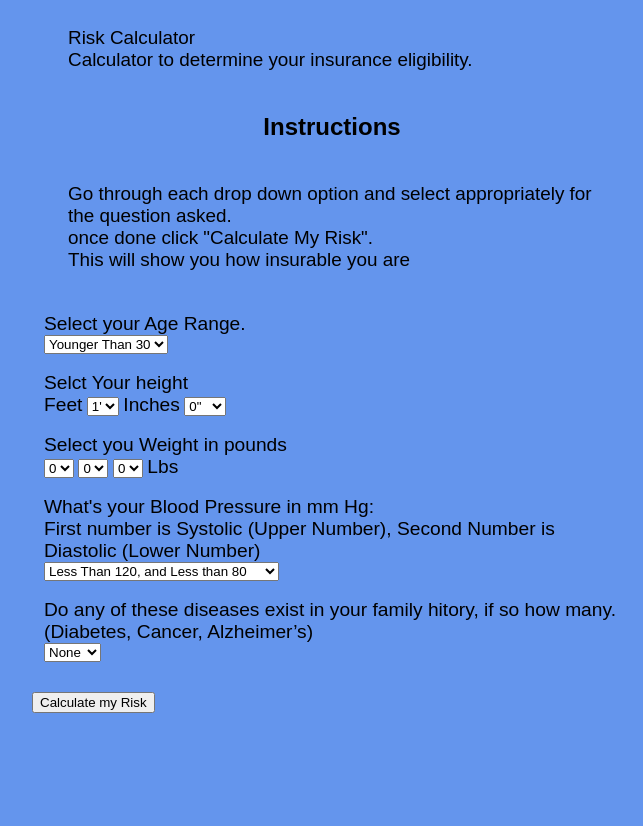
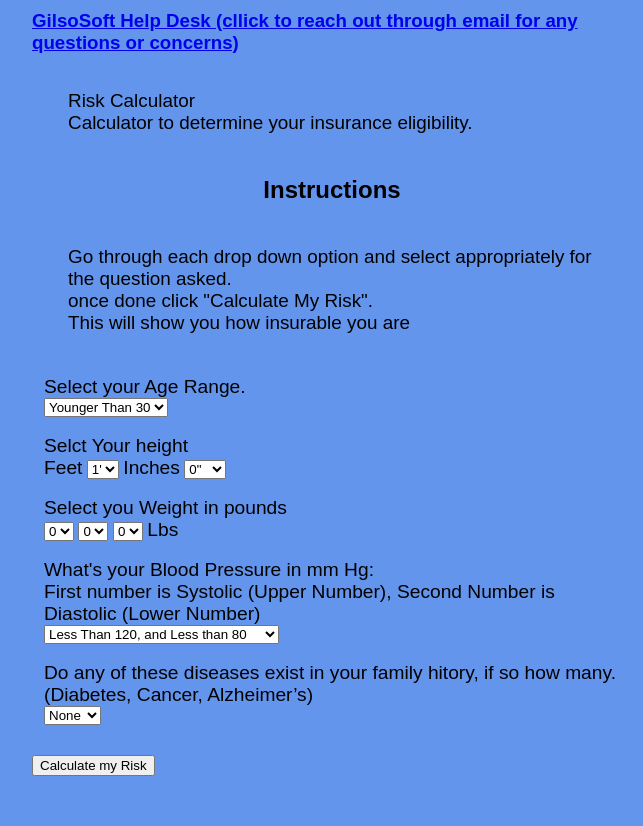
Before and after one commit to Vandal2006/IncCalc, a plain HTML site: page index.html in a window 1280 px wide. Shown: the part 119-945 px from the top of the page, without its empty margins (308-951 px from the left). Before the commit the page ends 882 px from the top, so only its background shows below. Drawn offline with Linux system fonts and the light colour scheme.

Commit message:
Update index.html

```diff
--- a/index.html
+++ b/index.html
@@ -12,6 +12,8 @@
 <body>
     <h1>Insurance Risk Calculator</h1>
 	<h1>*For the Web*</h1>
+	<h3><a href="mailto:henryjgilson@lewisu.edu">GilsoSoft Help Desk (cllick to reach out
+		through email for any questions or concerns)</a></h3>
     <p>
         Risk Calculator <br />
 		Calculator to determine your insurance eligibility.<br />
@@ -100,7 +102,8 @@ This will show you how insurable you are<br  />
 	<label>Lbs</label>
 </div>
 <div>
-	<label>What's your Blood Pressure in mm Hg:<br  /> First number is Systolic (Upper Number),
+	<label>What's your Blood Pressure in mm Hg:<br  /> First number is Systolic
+		(Upper Number),
 		 Second Number is Diastolic (Lower Number)  </label><br />
 	<select id="b1">
 		<option value="0"> Less Than 120, and Less than 80</option>
```
